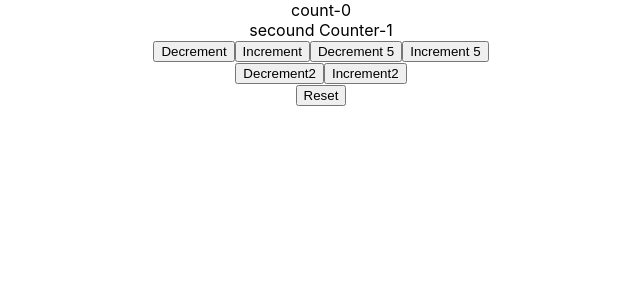
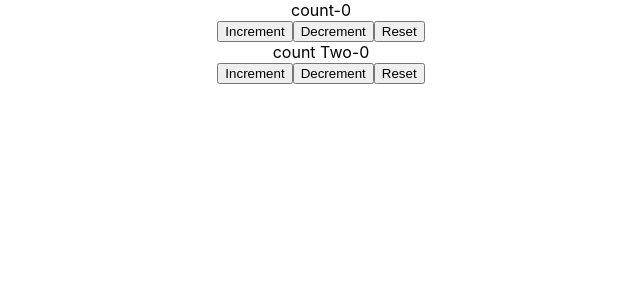
Before and after one commit to AditiVadi/Learning_reajctjs, a React (Create React App) app in the folder reacct-http/: page / in a window 1280 px wide. Shown: the top 300 px of the page, without its empty margins (319-959 px from the left). Built offline with nearby package versions, Linux system fonts and the light colour scheme.

Commit message:
Multiple useReducers

```diff
--- a/reacct-http/src/App.js
+++ b/reacct-http/src/App.js
@@ -3,7 +3,8 @@
 import './App.css';
 //import CompC from './components/Hooks/Context/CompC';
 //import CounterOne from './components/useReducer/CounterOne';
-import CounterTow from './components/useReducer/CounterTow';
+//import CounterTow from './components/useReducer/CounterTow';
+import CounterThree from './components/useReducer/CounterThree';
 //import DataFetching from './components/Hooks/DataFetching';
 //import IntervalHookCounter from './components/Hooks/IntervalHookCounter';
 //import HookMouse from './components/Hooks/HookMouse';
@@ -37,8 +38,9 @@
           <CompC />
         </ChannelContext.Provider>
       </UserContext.Provider>
-      <CounterOne/>*/}
-      <CounterTow/>
+      <CounterOne/>
+      <CounterTow/>*/}
+      <CounterThree/>
 
     </div>
   );
--- /dev/null
+++ b/reacct-http/src/components/useReducer/CounterThree.js
@@ -0,0 +1,38 @@
+import React, { useReducer } from 'react'
+
+const initialState = 0;
+const reducer = (state, action) => {
+    switch (action) {
+        case 'increment':
+            return state + 1
+
+        case 'decrement':
+            return state - 1
+
+        case 'reset':
+            return initialState
+        default:
+            return state
+    }
+}
+
+function CounterThree() {
+    const [count,dispatch]=useReducer(reducer, initialState)
+    const [countTwo,dispatchTwo]=useReducer(reducer, initialState)
+    return (
+        <div>
+        <div>count-{count}</div>
+            <button onClick={()=>dispatch('increment')}>Increment</button>
+            <button onClick={()=>dispatch('decrement')}>Decrement</button>
+            <button onClick={()=>dispatch('reset')}>Reset</button>
+            <div>
+            <div>count Two-{countTwo}</div>
+            <button onClick={()=>dispatchTwo('increment')}>Increment</button>
+            <button onClick={()=>dispatchTwo('decrement')}>Decrement</button>
+            <button onClick={()=>dispatchTwo('reset')}>Reset</button>
+            </div>
+        </div>
+    )
+}
+
+export default CounterThree
```
